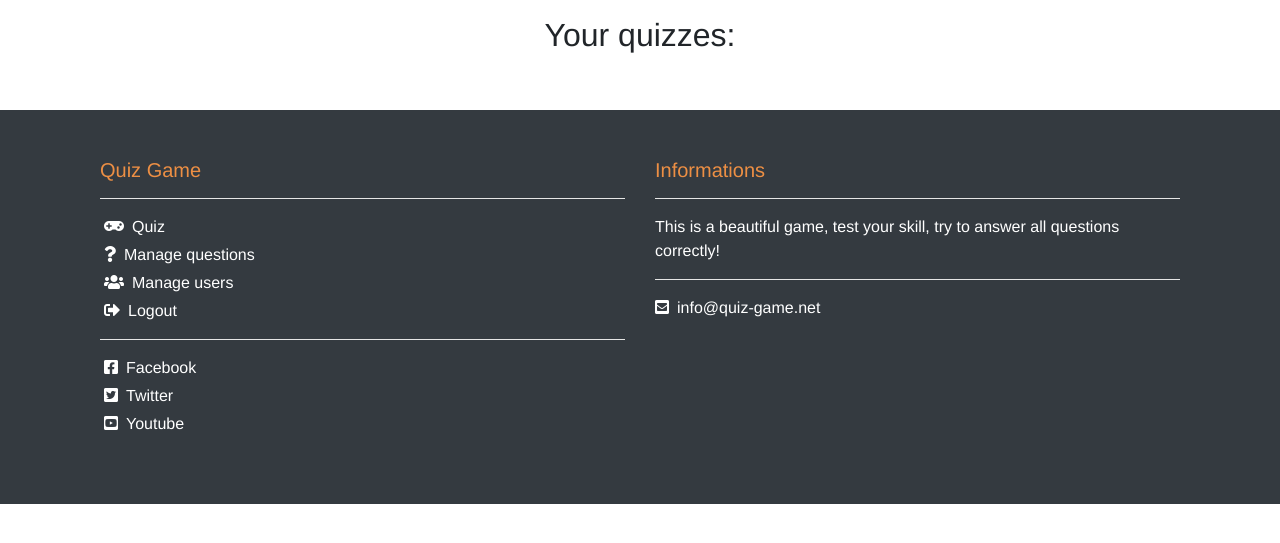
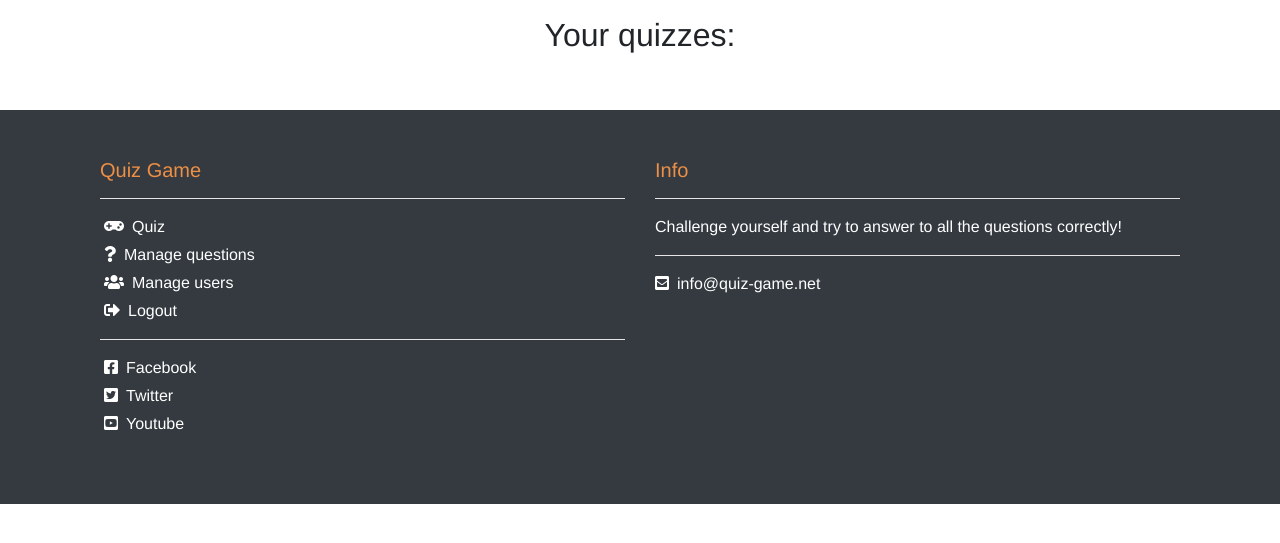
Before and after one commit to FrankN88/quiz-game, a Flask app: page /all_results in a window 1280 px wide. Shown: the part 50-593 px from the top of the page. Run offline with Flask 2, Linux system fonts and the light colour scheme; the visitor is signed in with stand-in values (Sample User, id 1); data that the repository does not hold is empty; some libraries are stand-ins or nearby versions.

Commit message:
footer.html: changing content footer note

```diff
--- a/templates/footer.html
+++ b/templates/footer.html
@@ -38,9 +38,9 @@
                 </div>
 
                 <div class="col mb-3">
-                    <h5>Informations</h5>
+                    <h5>Info</h5>
                     <hr>
-                    This is a beautiful game, test your skill, try to answer all questions correctly!
+                    Challenge yourself and try to answer to all the questions correctly!
                     <hr>
                     <a href="mailto:info@quiz-game.net"><i class="fas fa-envelope-square mr-2"></i>info@quiz-game.net</a>
                 </div>
```
